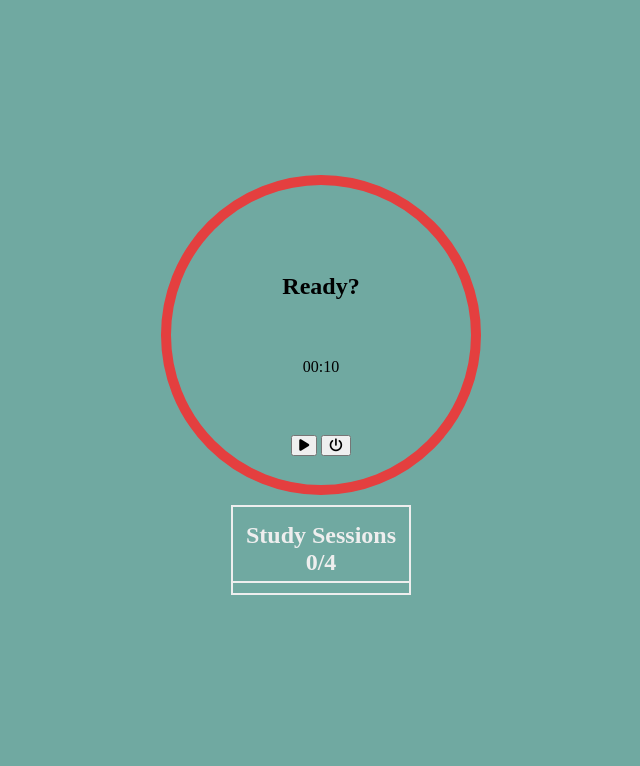
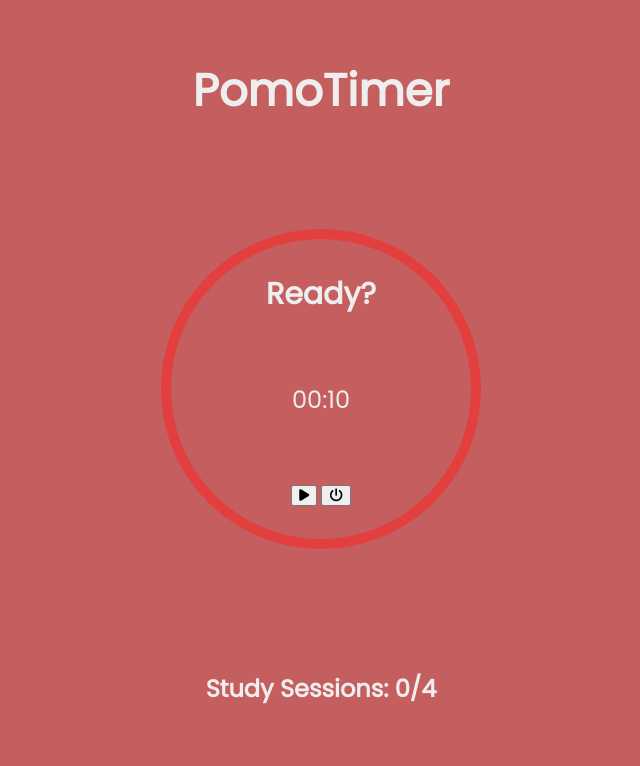
Before and after one commit to simonsanchez92/pomodoro-clock, a plain HTML site: page index.html in a window 1280 px wide. Shown: the whole page, without its empty margins (319-959 px from the left). Drawn offline with Linux system fonts and the light colour scheme.

Commit message:
updating design

```diff
--- a/index.html
+++ b/index.html
@@ -8,17 +8,15 @@
     <script src="https://kit.fontawesome.com/28240eb085.js" crossorigin="anonymous"></script>
 </head>
 <body>
+    <h1>PomoTimer</h1>
 
-    <div id="app">
-        <div id="settings">
-
-        </div>
+    <div id="app" class='app'>
 
 
         <div id="clock-container" class='clock-container'>
-            <div class="spinner"></div>
-            <h2 id='clock-title'>Ready?</h2>
-            <div id='timer'>
+
+            <h2 id='clock-title' class='clock-title'>Ready?</h2>
+            <div id='timer' class='timer'>
                 <span>00:10</span>
             </div>
             <div id="controls">
@@ -30,7 +28,7 @@
 
     <div class="study-sessions">
 
-        <h3>Study Sessions <span id='session-count'>0/4</span></h3>
+        <h3>Study Sessions: <span id='session-count'>0/4</span></h3>
 
         <div class="tomatoes-container" id='tomatoes-container'> </div>
 
--- a/script.js
+++ b/script.js
@@ -44,7 +44,7 @@ const startClock = ()=>{
    // Initialize the clock - avoid delay
     const time = getRemainingTime(remaining);
 
-    timer.innerHTML = `${time.minutes < 10 ? '0' + time.minutes : time.minutes}:${time.seconds < 10 ?  '0'+ time.seconds  : time.seconds}`;
+    timer.innerHTML = `<span>${time.minutes < 10 ? '0' + time.minutes : time.minutes}:${time.seconds < 10 ?  '0'+ time.seconds  : time.seconds}</span>`;
 
 
     timeInterval = setInterval(() => {
@@ -52,7 +52,7 @@ const startClock = ()=>{
         remaining-= 1000;
 
         const time = getRemainingTime(remaining);
-        timer.innerHTML = `${time.minutes < 10 ? '0' + time.minutes : time.minutes}:${time.seconds < 10 ?  '0'+ time.seconds  : time.seconds}`;
+        timer.innerHTML = `<span>${time.minutes < 10 ? '0' + time.minutes : time.minutes}:${time.seconds < 10 ?  '0'+ time.seconds  : time.seconds}</span>`;
 
         console.log(time)
 
@@ -86,7 +86,7 @@ const rest = ()=>{
           remaining-= 1000;
 
           const time = getRemainingTime(remaining);
-          timer.innerHTML = `${time.minutes < 10 ? '0' + time.minutes : time.minutes}:${time.seconds < 10 ?  '0'+ time.seconds  : time.seconds}`;
+        timer.innerHTML = `<span>${time.minutes < 10 ? '0' + time.minutes : time.minutes}:${time.seconds < 10 ?  '0'+ time.seconds  : time.seconds}</span>`;
 
           if (time.milisecondsLeft < 0) {
             clearInterval(timeInterval);
@@ -115,7 +115,7 @@ const longPause = ()=>{
     remaining-= 1000;
 
     const time = getRemainingTime(remaining);
-    timer.innerHTML = `${time.minutes < 10 ? '0' + time.minutes : time.minutes}:${time.seconds < 10 ?  '0'+ time.seconds  : time.seconds}`;
+    timer.innerHTML = `<span>${time.minutes < 10 ? '0' + time.minutes : time.minutes}:${time.seconds < 10 ?  '0'+ time.seconds  : time.seconds}</span>`;
 
     if (time.milisecondsLeft < 0) {
       clearInterval(timeInterval);
--- a/style.css
+++ b/style.css
@@ -1,3 +1,5 @@
+@import url("https://fonts.googleapis.com/css2?family=Poppins&display=swap");
+
 * {
   box-sizing: border-box;
   margin: 0;
@@ -5,11 +7,28 @@
 
 body {
   display: flex;
-  background: rgb(112, 169, 161);
+  background: #c55e5e;
+  color: #eee;
+  font-family: "Poppins", sans-serif;
   flex-direction: column;
-  justify-content: center;
+  justify-content: space-around;
   align-items: center;
   height: 100vh;
+}
+
+h1 {
+  margin: 20px 0;
+  font-size: 45px;
+}
+.app {
+  /* border: 2px solid black; */
+  width: 800px;
+  margin-top: 20px;
+  max-width: 100%;
+  display: flex;
+  flex-direction: column;
+  align-items: center;
+  justify-content: center;
 }
 
 .clock-container {
@@ -47,47 +66,27 @@ body {
   animation: 1s pulse infinite ease-in-out;
 }
 
-@keyframes spin {
-  to {
-    transform: rotate(360deg);
-  }
+.clock-title {
+  font-size: 30px;
+}
+.timer span {
+  font-size: 24px;
 }
 
-@keyframes pulse {
-  0% {
-    transform: scale(1);
-  }
-  50% {
-    transform: scale(1.045);
-  }
-
-  100% {
-    transform: scale(1);
-  }
-}
-/* .spinner {
-  content: "";
-  width: 10px;
-  height: 10px;
-  position: absolute;
-  top: -10px;
-  right: 50%;
-  border-radius: 50%;
-  background-color: red;
-} */
-
 .study-sessions {
-  margin: 20px;
+  /* margin: 20px; */
   padding: 10px 0;
-  width: 180px;
+  width: 600px;
+  height: 150px;
+  max-width: 100%;
   display: flex;
   flex-direction: column;
   align-items: center;
   justify-content: center;
-  border: 2px solid #eeeeee;
+  /* border: 2px solid #eeeeee; */
 }
 .study-sessions h3 {
-  border-bottom: 2px solid #eeeeee;
+  /* border-bottom: 2px solid #eeeeee; */
   color: #eeeeee;
   font-size: 24px;
   width: 100%;
@@ -106,6 +105,25 @@ body {
   justify-content: center;
   align-items: center;
 }
+
+.tomato img {
+  width: 100%;
+  animation: grow 0.4s ease-in;
+}
+
+@keyframes pulse {
+  0% {
+    transform: scale(1);
+  }
+  50% {
+    transform: scale(1.045);
+  }
+
+  100% {
+    transform: scale(1);
+  }
+}
+
 @keyframes grow {
   0% {
     transform: scale(0.8);
@@ -117,8 +135,3 @@ body {
     background: none;
   }
 }
-
-.tomato img {
-  width: 100%;
-  animation: grow 0.4s ease-in;
-}
```
